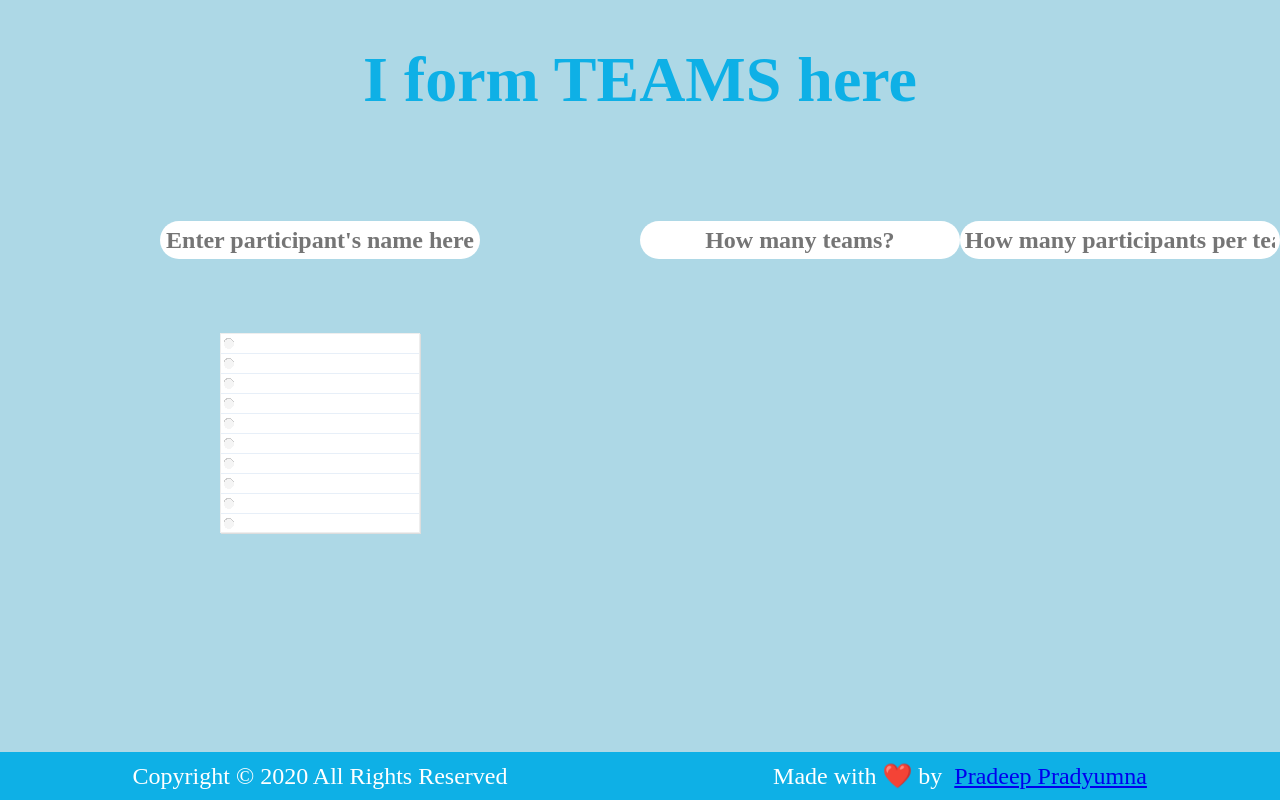
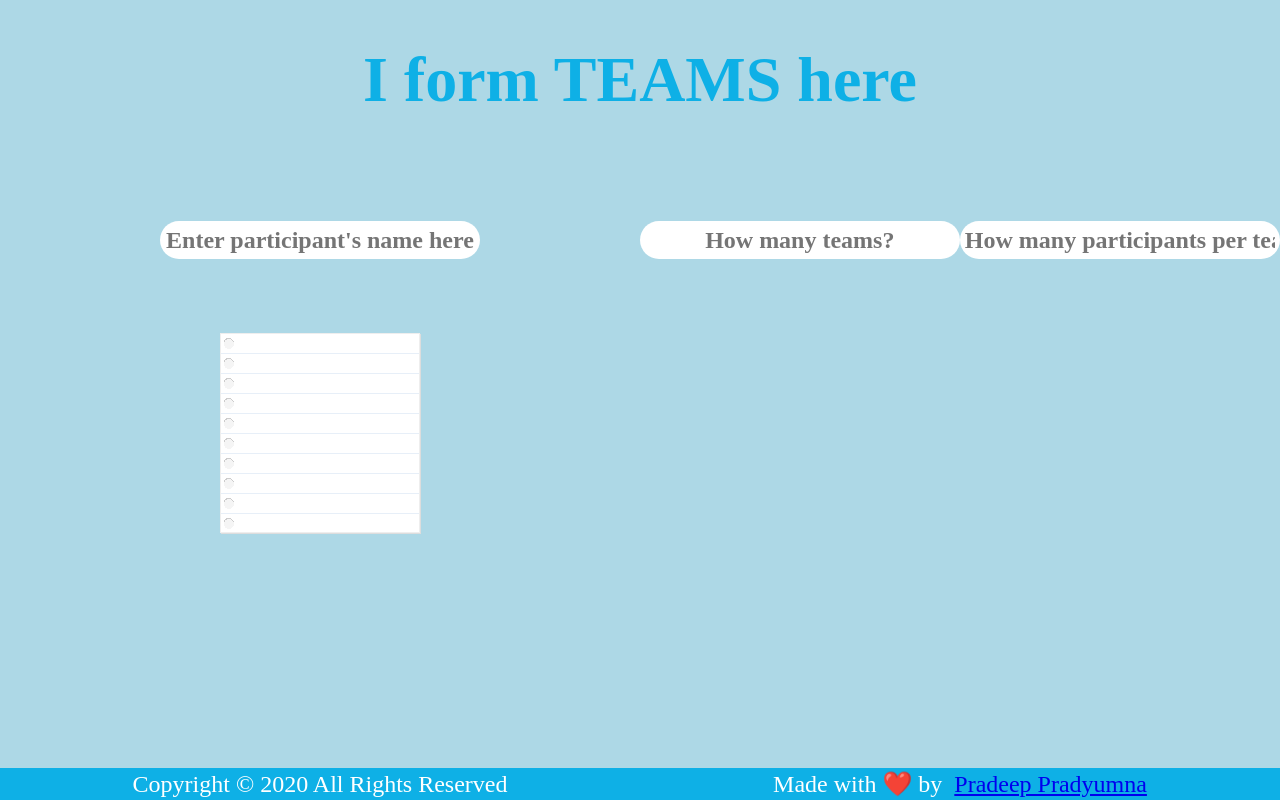
Before and after one commit to pradeepradyumna/iformteamshere, a React (Create React App) app in the folder form-teams-here/: page / in a window 1280 px wide. Built offline with nearby package versions, Linux system fonts and the light colour scheme.

Commit message:
Updated footer size

```diff
--- a/form-teams-here/src/App.css
+++ b/form-teams-here/src/App.css
@@ -349,8 +349,8 @@ footer {
   left: 0;
   bottom: 0;
   width: 100%;
-  min-height: 2rem;
-  height: 3rem;
+  min-height: 1.5rem;
+  height: 2rem;
   background-color: rgb(14, 176, 230);
   color: white;
   text-align: center;
```
